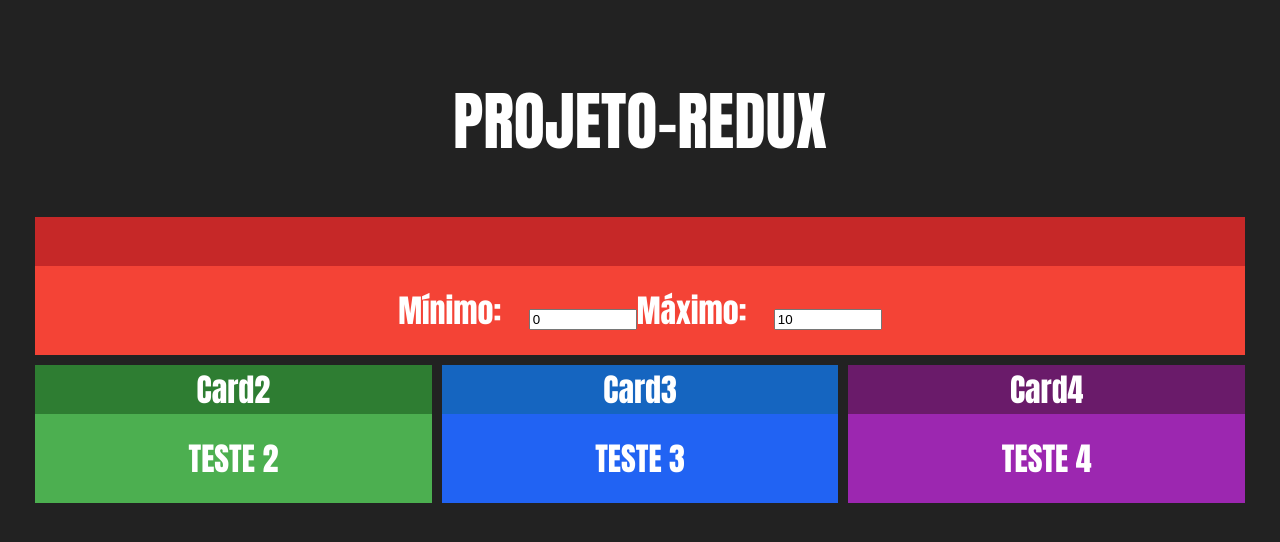
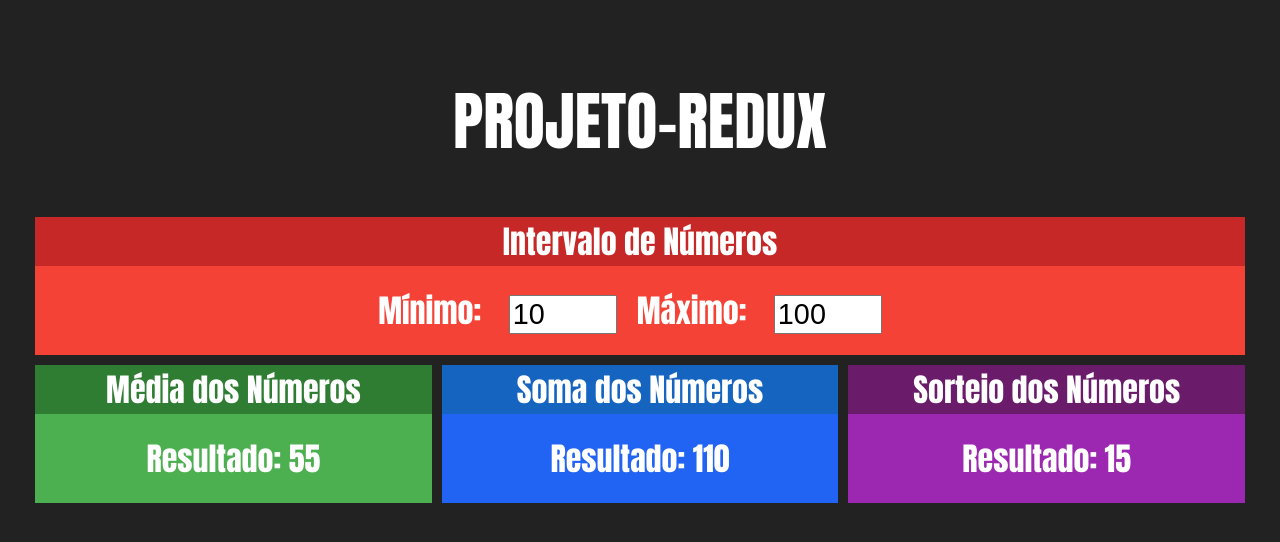
Before and after one commit to douglas-floriano/PROJETO-REDUX, a React (Create React App) app in the folder projeto_redux/: page / in a window 1280 px wide. Shown: the top 542 px of the page. Built offline with nearby package versions, Linux system fonts and the light colour scheme.

Commit message:
Dia 19/03/2022

```diff
--- a/projeto_redux/src/App.js
+++ b/projeto_redux/src/App.js
@@ -1,22 +1,28 @@
-import React from 'react';
+import React, { useState } from 'react';
 import './App.css';
-import Card from './components/Card';
+
 import Intervalo from './components/Intervalo';
+import Media from './components/Media';
+import Soma from './components/Soma';
+import Sorteio from './components/Sorteio';
 
 
 function App() {
+  const [min, setMin] = useState(10)
+  const [max, setMax] = useState(100)
   return (
     <div className='App'>
       <h1>PROJETO-REDUX</h1>
 
       <div className='linha'>
-       <Intervalo></Intervalo>
+        <Intervalo min={min} max={max}></Intervalo>
       </div>
 
       <div className='linha'>
-        <Card title="Card2" green> TESTE 2 </Card>
-        <Card title="Card3" blue> TESTE 3 </Card>
-        <Card title="Card4" purple>TESTE 4 </Card>
+
+        <Media min={min} max={max}></Media>
+        <Soma min={min} max={max}></Soma>
+        <Sorteio min={min} max={max}></Sorteio>
 
       </div>
     </div>
--- a/projeto_redux/src/components/Intervalo.css
+++ b/projeto_redux/src/components/Intervalo.css
@@ -1,6 +1,6 @@
 .Intervalo input {
-    font-size: 1.8ren;
+    font-size: 1.8rem;
     margin-left:  20px;
-    margin-right: 20;
+    margin-right: 20px;
     width: 100px;
 }
--- a/projeto_redux/src/components/Intervalo.jsx
+++ b/projeto_redux/src/components/Intervalo.jsx
@@ -4,17 +4,18 @@ import React from "react"
 import Card from "./Card"
 
 export default props => {
+    const { min, max } = props
     return (
-        <Card Title="Intervalo de Números" red>
+        <Card title="Intervalo de Números" red>
             <div className="Intervalo">
                 <span>
-                    <strong>Mínimo: </strong>
-                    <input type="number" value={0}>
+                    <span>Mínimo: </span>
+                    <input type="number" value={min}>
                     </input>
                 </span>
                 <span>
-                    <strong>Máximo: </strong>
-                    <input type="number" value={10}>
+                    <span>Máximo: </span>
+                    <input type="number" value={max}>
                     </input>
                 </span>
             </div>
--- /dev/null
+++ b/projeto_redux/src/components/Media.jsx
@@ -0,0 +1,16 @@
+import React from "react";
+import Card from "./Card";
+
+export default props => {
+    const { min, max } = props
+    return (
+        <Card title="Média dos Números" green>
+            <div>
+                <span>
+                    <span> Resultado: </span>
+                    <span> {(min + max) / 2} </span>
+                </span>
+            </div>
+        </Card>
+    )
+}
--- /dev/null
+++ b/projeto_redux/src/components/Soma.jsx
@@ -0,0 +1,18 @@
+import React from "react";
+import Card from "./Card";
+
+
+
+export default props => {
+    const { min, max } = props
+    return (
+        <Card title="Soma dos Números" blue>
+            <div>
+                <span>
+                    <span> Resultado: </span>
+                    <span> {min + max} </span>
+                </span>
+            </div>
+        </Card>
+    )
+}
--- /dev/null
+++ b/projeto_redux/src/components/Sorteio.jsx
@@ -0,0 +1,17 @@
+import React from "react";
+import Card from "./Card";
+
+export default props => {
+    const { min, max } = props
+    const aleatorio = parseInt(Math.random() * (max-min)) + min
+    return (
+        <Card title="Sorteio dos Números" purple>
+            <div>
+                <span>
+                    <span> Resultado: </span>
+                    <span> {aleatorio} </span>
+                </span>
+            </div>
+        </Card>
+    )
+}
```
